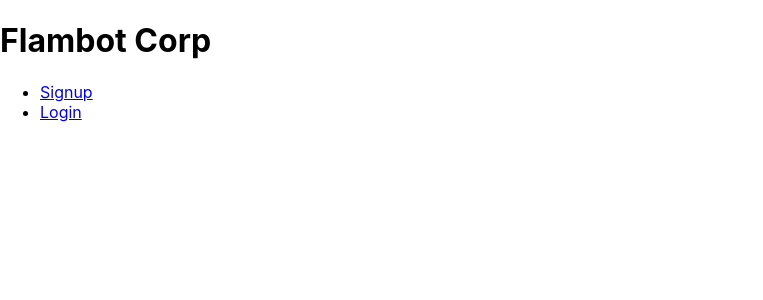
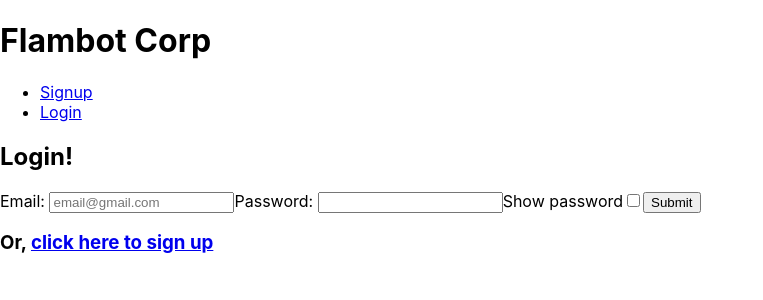
Before and after one commit to drewvena/flambot-corp, a React (Create React App) app in the folder client/: page /login in a window 1280 px wide. Shown: the top 300 px of the page, without its empty margins (0-763 px from the left). Built offline with nearby package versions, Linux system fonts and the light colour scheme.

Commit message:
added no match, login and sign up pages

```diff
--- a/client/src/App.js
+++ b/client/src/App.js
@@ -5,9 +5,9 @@ import { StoreProvider } from './utils/GlobalState';
 import ApolloClient from 'apollo-boost';
 import Home from "./pages/Home";
 // import Detail from "./pages/Detail";
-// import NoMatch from "./pages/NoMatch";
-// import Login from "./pages/Login";
-// import Signup from "./pages/Signup";
+import NoMatch from "./pages/NoMatch";
+import Login from "./pages/Login";
+import Signup from "./pages/Signup";
 import Nav from "./components/Nav";
 // import Success from "./pages/Success";
 // import OrderHistory from "./pages/OrderHistory";
@@ -31,12 +31,12 @@ function App() {
           <Nav />
           <Switch>
             <Route exact path='/' component={Home} />
-            {/* <Route exact path="/login" component={Login} />
+            <Route exact path="/login" component={Login} />
             <Route exact path="/signup" component={Signup} />
-            <Route exact path="/success" component={Success} />
+            {/* <Route exact path="/success" component={Success} />
             <Route exact path="/orderHistory" component={OrderHistory} />
-            <Route exact path="/products/:id" component={Detail} />
-            <Route component={NoMatch} /> */}
+            <Route exact path="/products/:id" component={Detail} /> */}
+            <Route component={NoMatch} />
           </Switch>
         </StoreProvider>
       </Router>
--- a/client/src/pages/Login.js
+++ b/client/src/pages/Login.js
@@ -0,0 +1,30 @@
+import React from "react";
+import { Link } from 'react-router-dom';
+
+const Login = () => {
+    function showPass() {
+        var p = document.getElementById('pass');
+        if(p.type === 'password') {
+            p.type = 'text';
+        } else {
+            p.type ='password';
+        }
+    }
+    return (
+        <div className="container">
+            <h2>Login!</h2>
+            <form>
+                <label htmlFor="email">Email: </label>
+                <input type='text' name='text' placeholder="email@gmail.com"></input>
+                <label htmlFor='password'>Password: </label>
+                <input type='password' name='password' id='pass'></input>
+                <label htmlFor='check'>Show password</label>
+                <input type='checkbox' name='check' onClick={showPass}></input>
+                <button type='submit'>Submit</button>
+                <h3>Or, <Link to='/signup'>click here to sign up</Link></h3>
+            </form>
+        </div>
+    );
+};
+
+export default Login;
--- a/client/src/pages/NoMatch.js
+++ b/client/src/pages/NoMatch.js
@@ -0,0 +1,12 @@
+import React from "react";
+
+const NoMatch = () => {
+
+    return (
+        <div className="container">
+            <h2>Ooops! Something went wrong</h2>
+        </div>
+    );
+};
+
+export default NoMatch;
--- a/client/src/pages/Signup.js
+++ b/client/src/pages/Signup.js
@@ -0,0 +1,30 @@
+import React from "react";
+import { Link } from 'react-router-dom';
+
+const Login = () => {
+    function showPass() {
+        var p = document.getElementById('pass');
+        if(p.type === 'password') {
+            p.type = 'text';
+        } else {
+            p.type ='password';
+        }
+    }
+    return (
+        <div className="container">
+            <h2>Sign up!</h2>
+            <form>
+                <label htmlFor="email">Email: </label>
+                <input type='text' name='text' placeholder="email@gmail.com"></input>
+                <label htmlFor='password'>Password: </label>
+                <input type='password' name='password' id='pass'></input>
+                <label htmlFor='check'>Show password</label>
+                <input type='checkbox' name='check' onClick={showPass}></input>
+                <button type='submit'>Submit</button>
+                <h3>Or, <Link to='/login'>click here to login</Link></h3>
+            </form>
+        </div>
+    );
+};
+
+export default Login;
```
